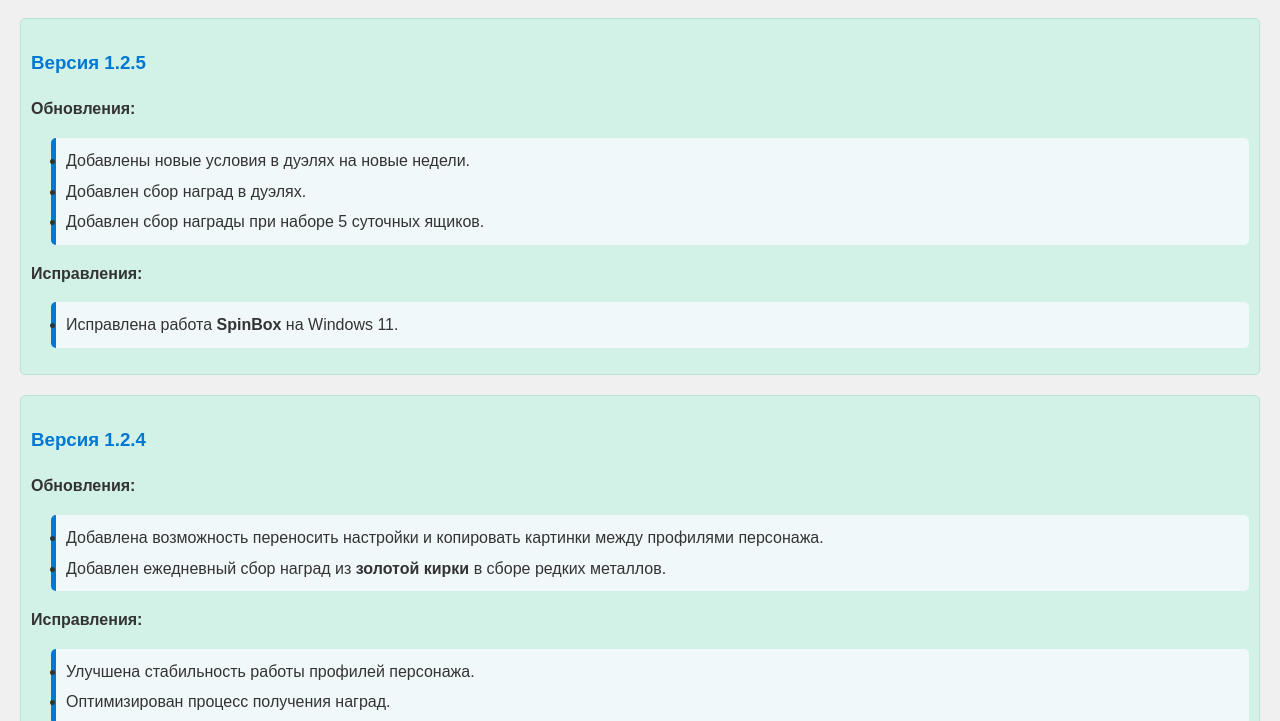
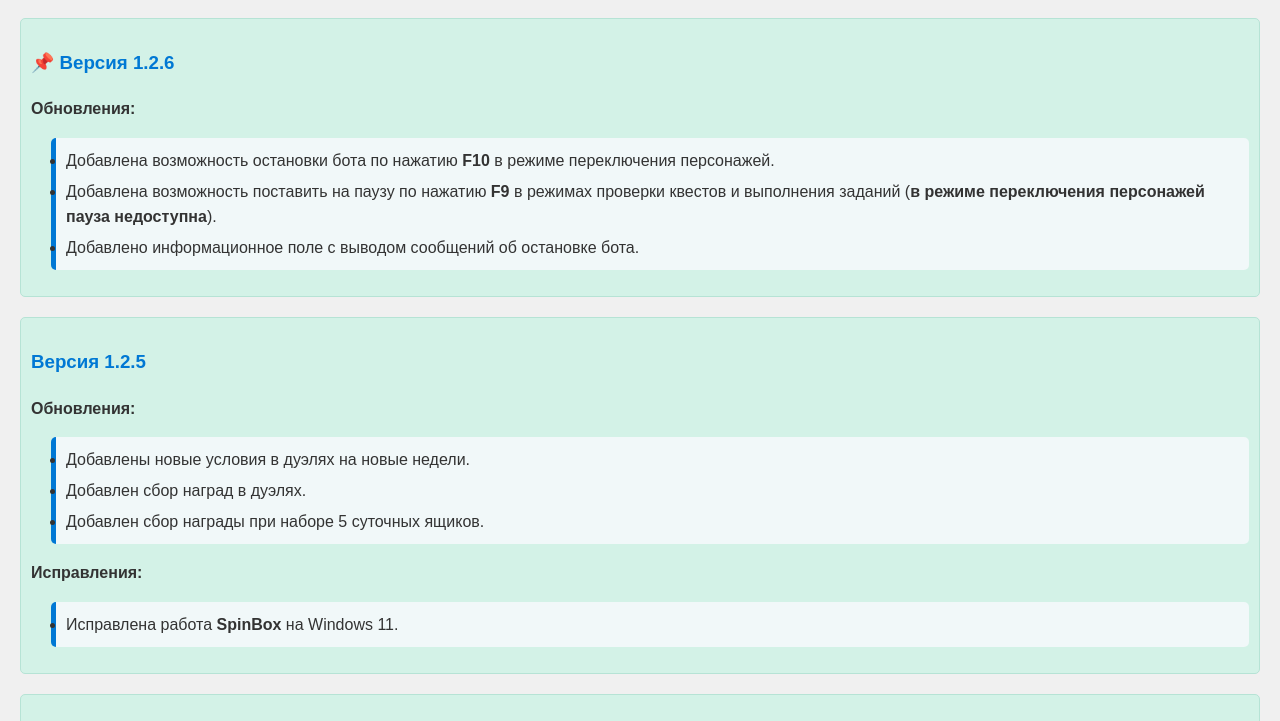
Before and after one commit to EXE-Kroxx/pns_bot_releases, a plain HTML site: page patch_notes.html in a window 1280 px wide. Shown: the part 76-797 px from the top of the page. Drawn offline with Linux system fonts and the light colour scheme.

Commit message:
Update patch_notes.html

```diff
--- a/patch_notes.html
+++ b/patch_notes.html
@@ -89,6 +89,15 @@
 <body>
 
     <h1>Патчноты</h1>
+        <div class="version">
+            <h3>📌 Версия 1.2.6</h3>
+            <b>Обновления:</b>
+            <ul class="update">
+                <li>Добавлена возможность остановки бота по нажатию <b>F10</b> в режиме переключения персонажей.</li>
+                <li>Добавлена возможность поставить на паузу по нажатию <b>F9</b> в режимах проверки квестов и выполнения заданий (<b>в режиме переключения персонажей пауза недоступна</b>).</li>
+                <li>Добавлено информационное поле с выводом сообщений об остановке бота.</li>
+            </ul>
+        </div>
         <div class="version">
             <h3>Версия 1.2.5</h3>
             <b>Обновления:</b>
```
